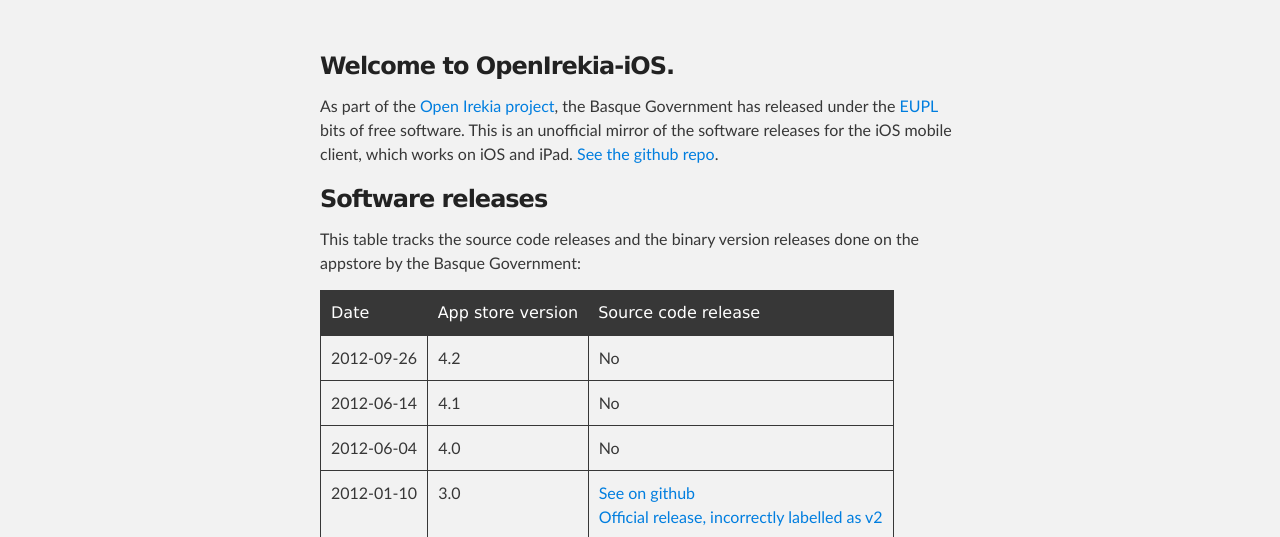
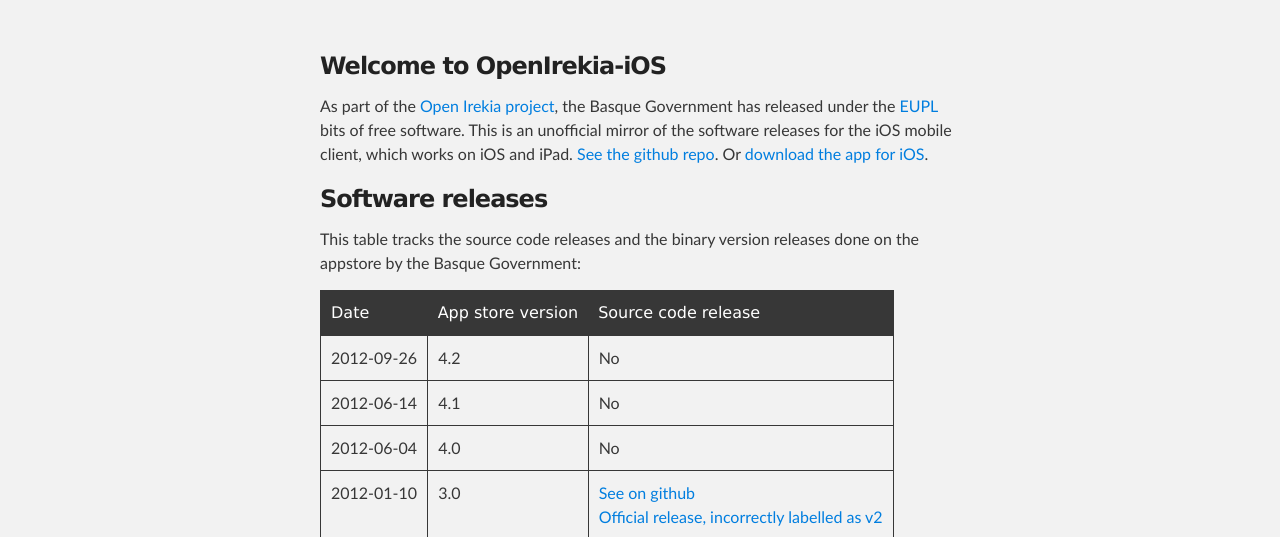
Before and after one commit to gradha/OpenIrekia-iOS, a plain HTML site: page index.html in a window 1280 px wide. Shown: the part 212-749 px from the top of the page. Drawn offline with Linux system fonts and the light colour scheme.

Commit message:
Adds app download link.

```diff
--- a/index.html
+++ b/index.html
@@ -31,9 +31,9 @@
     <!-- MAIN CONTENT -->
     <div id="main_content_wrap" class="outer">
       <section id="main_content" class="inner">
-        <h3>Welcome to OpenIrekia-iOS.</h3>
+        <h3>Welcome to OpenIrekia-iOS</h3>
 
-		<p>As part of the <a href="http://open.irekia.net/">Open Irekia project</a>, the Basque Government has released under the <a href="http://joinup.ec.europa.eu/software/page/eupl">EUPL</a> bits of free software. This is an unofficial mirror of the software releases for the iOS mobile client, which works on iOS and iPad. <a href="https://github.com/gradha/OpenIrekia-iOS">See the github repo</a>.
+		<p>As part of the <a href="http://open.irekia.net/">Open Irekia project</a>, the Basque Government has released under the <a href="http://joinup.ec.europa.eu/software/page/eupl">EUPL</a> bits of free software. This is an unofficial mirror of the software releases for the iOS mobile client, which works on iOS and iPad. <a href="https://github.com/gradha/OpenIrekia-iOS">See the github repo</a>. Or <a href="https://itunes.apple.com/es/app/irekia/id383327242?mt=8">download the app for iOS</a>.
 
 <h3>Software releases</h3>
 
```
